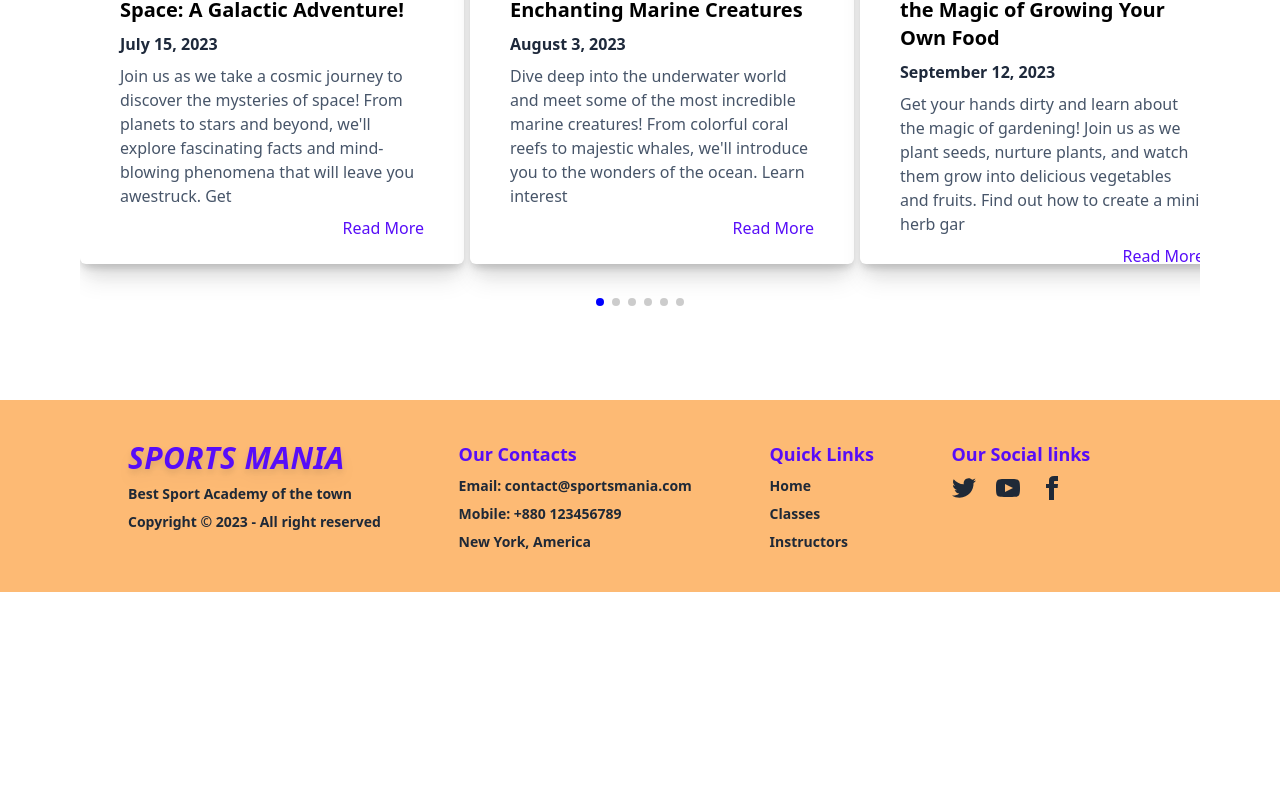
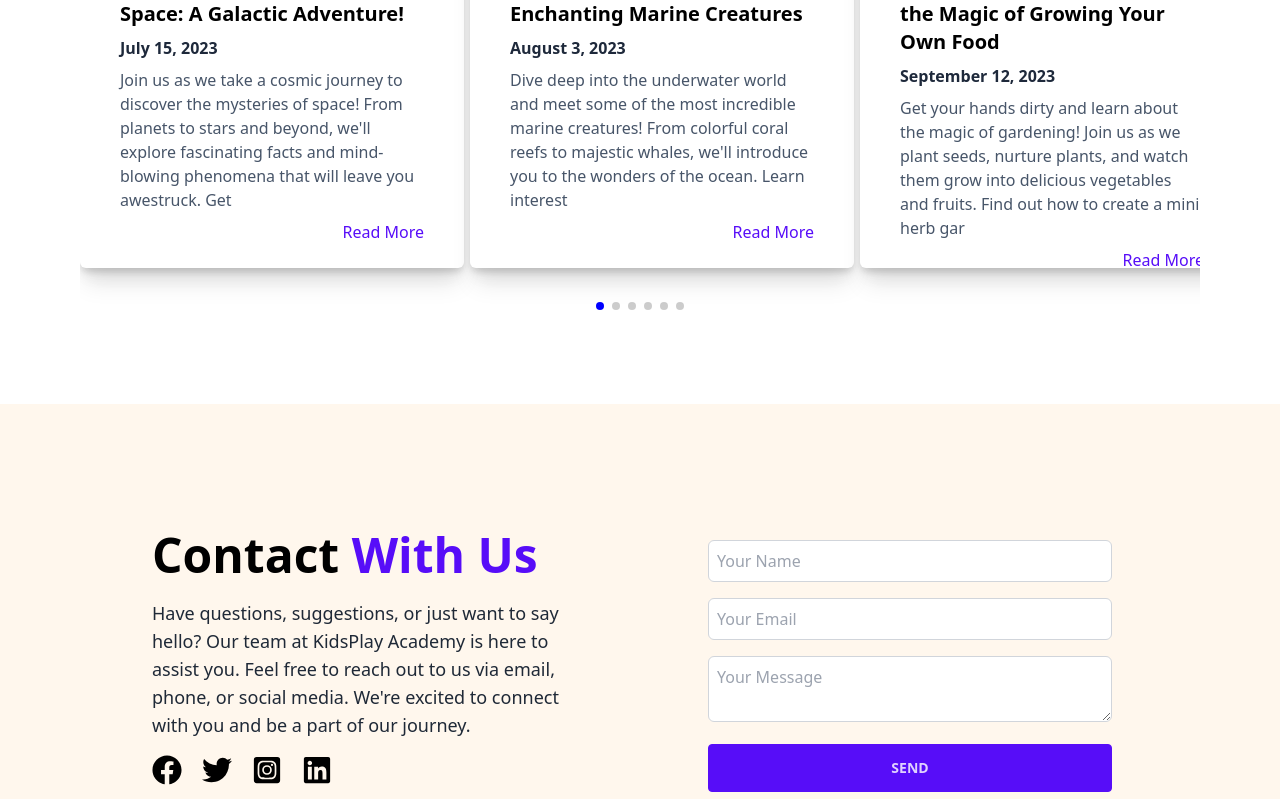
Before and after one commit to Rifat0001/sports-academy-client, a React (Vite) app: page / in a window 1280 px wide. Shown: the part 1998-2797 px from the top of the page. Before the commit the page ends 2590 px from the top, so only its background shows below. Built offline with nearby package versions, Linux system fonts and the light colour scheme.

Commit message:
contact section added

```diff
--- a/src/components/Pages/Home/About.jsx
+++ b/src/components/Pages/Home/About.jsx
@@ -3,7 +3,7 @@ import { Fade } from "react-awesome-reveal";
 const About = () => {
     return (
 
-        <section className="bg-orange-100 py-20">
+        <section className="bg-orange-50 py-20">
             <div className="max-w-[1920px] mx-auto xl:px-28 md:px-10 px-4">
                 <div className="grid grid-cols-1 md:grid-cols-2 gap-14 items-center justify-between">
                     <div className="">
--- /dev/null
+++ b/src/components/Pages/Home/Contact.jsx
@@ -0,0 +1,99 @@
+import { Slide } from "react-awesome-reveal";
+import { useForm } from "react-hook-form";
+import {
+    FaFacebook,
+    FaTwitter,
+    FaInstagramSquare,
+    FaLinkedin,
+} from "react-icons/fa";
+const Contact = () => {
+    const {
+        register,
+        handleSubmit,
+        formState: { errors },
+    } = useForm();
+
+    const onSubmit = (data) => {
+        console.log(data);
+    };
+    return (
+        <div className="max-w-[1920px] mx-auto xl:px-28 md:px-10 sm:px-4 py-16 bg-orange-50">
+            <div className="grid grid-cols-1 lg:grid-cols-2 items-center justify-between gap-6">
+                <Slide>
+                    <div className="px-10">
+                        <h3 className='text-3xl md:text-5xl text-black  mb-5 font-bold md:font-semibold '>Contact <span className='text-primary'>With Us</span></h3>
+                        <p className=" text-lg">
+                            Have questions, suggestions, or just want to say hello? Our team at KidsPlay Academy is here to assist you. Feel free to reach out to us via email, phone, or social media. We're excited to connect with you and be a part of our journey.
+                        </p>
+                        <div className="flex items-center justify-start gap-5 py-4">
+                            <FaFacebook size={30} color="#000000" />{" "}
+                            <FaTwitter size={30} color="#000000" />{" "}
+                            <FaInstagramSquare size={30} color="#000000" />{" "}
+                            <FaLinkedin size={30} color="#000000" />
+                        </div>
+                    </div>
+                </Slide>
+                <div className="px-6 py-8">
+                    <form
+                        onSubmit={handleSubmit(onSubmit)}
+                        className="py-10 px-8  rounded-md "
+                    >
+
+                        <div className="mb-4">
+                            <input
+                                className="w-full p-2 border border-gray-300 rounded-md"
+                                type="text"
+                                id="firstname"
+                                placeholder="Your Name"
+                                {...register("firstname", { required: true })}
+                            />
+                            {errors.name && (
+                                <span className="text-error">
+                                    Please enter your name
+                                </span>
+                            )}
+                        </div>
+
+
+                        <div className="mb-4">
+                            <input
+                                className="w-full p-2 border border-gray-300 rounded-md"
+                                type="email"
+                                id="email"
+                                placeholder="Your Email"
+                                {...register("email", {
+                                    required: true,
+                                    pattern: /^\S+@\S+$/i,
+                                })}
+                            />
+                            {errors.email && (
+                                <span className="text-error">
+                                    Please enter your email
+                                </span>
+                            )}
+                        </div>
+                        <div className="mb-4">
+                            <textarea
+                                className="w-full p-2 border border-gray-300 rounded-md"
+                                id="message"
+                                placeholder="Your Message"
+                                {...register("message", { required: true })}
+                            />
+                            {errors.message && (
+                                <span className="text-error">Please enter a message</span>
+                            )}
+                        </div>
+                        <button
+                            className="btn btn-primary w-full font-bold py-2 px-4 rounded"
+                            type="submit"
+                        >
+                            Send
+                        </button>
+                    </form>
+                </div>
+            </div>
+        </div>
+    );
+};
+
+export default Contact;
--- a/src/components/Pages/Home/Home.jsx
+++ b/src/components/Pages/Home/Home.jsx
@@ -1,5 +1,6 @@
 
 import About from "./About";
+import Contact from "./Contact";
 import OurBlog from "./OurBlog";
 import Slider from "./Slider";
 
@@ -9,6 +10,7 @@ const Home = () => {
             <Slider></Slider>
             <About></About>
             <OurBlog></OurBlog>
+            <Contact></Contact>
         </div>
     );
 };
--- a/src/components/Pages/Home/OurBlog.jsx
+++ b/src/components/Pages/Home/OurBlog.jsx
@@ -9,6 +9,7 @@ import 'swiper/css/pagination';
 import { Zoom, Navigation, Pagination } from 'swiper/modules';
 import { useState } from 'react';
 import { useEffect } from 'react';
+import { Rotate } from 'react-awesome-reveal';
 const OurBlog = () => {
 
     const [blogs, setBlogs] = useState([]);
@@ -20,8 +21,8 @@ const OurBlog = () => {
     return (
         <div className='max-w-[1920px] mx-auto xl:px-20 md:px-10 sm:px-2  py-20'>
             <div className=''>
-                <h3 className='text-3xl md:text-5xl text-black font-bold md:font-semibold text-center'>Our <span className='text-primary'>Blogs</span></h3>
-                <p className=' text-slate-500 text-center mt-6'>Read the blog and stay update our academy</p>
+                <Rotate delay={100}><h3 className='text-3xl md:text-5xl text-black font-bold md:font-semibold text-center'>Our <span className='text-primary'>Blogs</span></h3></Rotate>
+                <p className=' text-slate-500 text-lg text-center mt-6'>Read the blog and stay update our academy</p>
             </div>
             <Swiper
                 style={{
--- a/src/components/Shared/CopyTitle.jsx
+++ b/src/components/Shared/CopyTitle.jsx
@@ -1,7 +1,9 @@
-const CopyTitle = () => {
+
+const CopyTitle = ({ heading, subHeading }) => {
     return (
-        <div>
-
+        <div className="text-center pt-14 pb-4">
+            <h2 className="font-semibold text-4xl text-primary py-3">{heading}</h2>
+            <p className=" text-sm text-slate-500">{subHeading}</p>
         </div>
     );
 };
```
